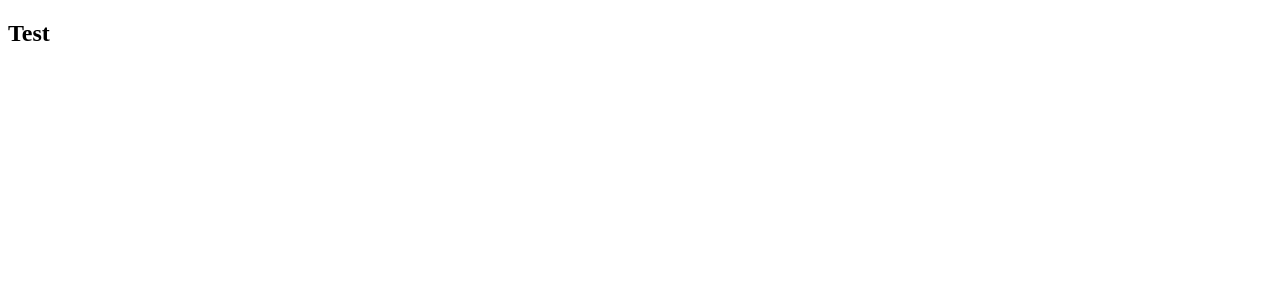
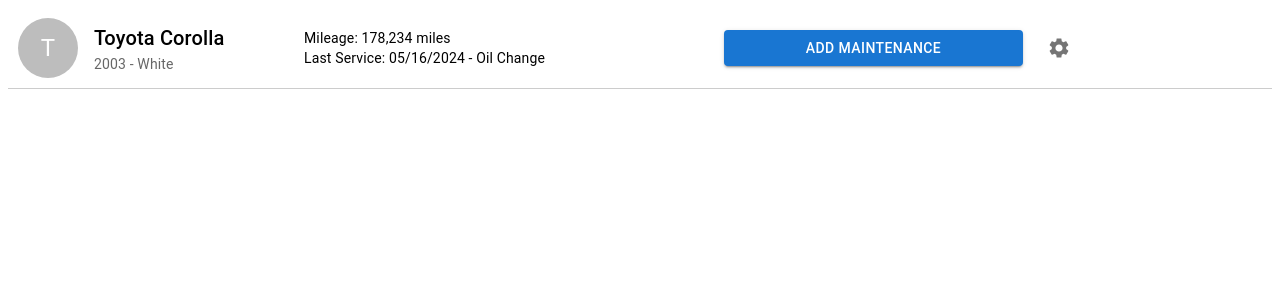
Before and after one commit to Joshua-Bergeron/GarageBook, a Next.js app: page / in a window 1280 px wide. Shown: the top 300 px of the page. Built offline with nearby package versions, Linux system fonts and the light colour scheme.

Commit message:
adds Vehicle Summary List Item Component

```diff
--- a/src/app/page.js
+++ b/src/app/page.js
@@ -1,5 +1,17 @@
 import VehicleSummaryItem from "@/components/VehicleSummaryItem";
+import * as React from "react";
+
+const vehicle = {
+  make: "Toyota",
+  model: "Corolla",
+  year: "2003",
+  mileage: 178234,
+  color: "White",
+  value: "3000",
+  lastServiceDate: "05/16/2024",
+  lastServiceType: "Oil Change",
+};
 
 export default function Home() {
-  return <VehicleSummaryItem />;
+  return <VehicleSummaryItem {...vehicle} />;
 }
--- /dev/null
+++ b/src/components/VehicleDetails.jsx
@@ -0,0 +1,21 @@
+import * as React from "react";
+import { Grid, Typography } from "@mui/material";
+
+function VehicleDetails({ make, model, year, color }) {
+  return (
+    <Grid item xs={6} sm={4} md={2}>
+      <Typography variant="h6" data-testid="make-model">
+        {make} {model}
+      </Typography>
+      <Typography
+        variant="body2"
+        color="text.secondary"
+        data-testid="year-color"
+      >
+        {year} - {color}
+      </Typography>
+    </Grid>
+  );
+}
+
+export default VehicleDetails;
--- a/src/components/VehicleSummaryItem.jsx
+++ b/src/components/VehicleSummaryItem.jsx
@@ -1,15 +1,85 @@
-const car = {
-  make: "Toyota",
-  model: "Corolla",
-  year: "2003",
-  mileage: "178234",
-  color: "white",
+"use client";
+import * as React from "react";
+import {
+  ListItem,
+  Typography,
+  Avatar,
+  IconButton,
+  Button,
+  Grid,
+} from "@mui/material";
+import SettingsIcon from "@mui/icons-material/Settings";
+import milesFormatter from "@/utils/milesFormatter";
+import VehicleDetails from "./VehicleDetails";
+
+const VehicleSummaryItem = ({
+  make = "Unknown",
+  model = "Unknown",
+  year = "Unknown",
+  mileage = 0,
+  color = "Unknown",
+  lastServiceDate,
+  lastServiceType,
+}) => {
+  function handleAddMaintenanceClick() {
+    console.log();
+  }
+
+  function handleSettingsClick() {
+    console.log();
+  }
+
+  return (
+    <ListItem
+      sx={{
+        width: "100%",
+        borderBottom: "1px solid #ccc",
+        padding: "10px",
+      }}
+    >
+      <Grid container spacing={2} alignItems="center" direction="row">
+        <Grid item>
+          <Avatar sx={{ width: 60, height: 60, fontSize: "1.5rem" }}>
+            {make.charAt(0)}
+          </Avatar>
+        </Grid>
+
+        <VehicleDetails make={make} model={model} year={year} color={color} />
+
+        <Grid item xs={12} sm={6} md={4}>
+          <Typography variant="body2" data-testid="mileage">
+            Mileage: {milesFormatter(mileage)} miles
+          </Typography>
+          {lastServiceDate && lastServiceType && (
+            <Typography variant="body2" data-testid="last-service">
+              Last Service: {lastServiceDate} - {lastServiceType}
+            </Typography>
+          )}
+        </Grid>
+
+        <Grid item xs={10} sm={11} md={3}>
+          <Button
+            variant="contained"
+            fullWidth
+            data-testid="maintenance-button"
+            onClick={handleAddMaintenanceClick}
+          >
+            Add Maintenance
+          </Button>
+        </Grid>
+
+        <Grid item xs={1} sm={1} md={1}>
+          <IconButton
+            aria-label="delete"
+            data-testid="settings-button"
+            onClick={handleSettingsClick}
+          >
+            <SettingsIcon />
+          </IconButton>
+        </Grid>
+      </Grid>
+    </ListItem>
+  );
 };
 
-export default function VehicleSummaryItem() {
-  return (
-    <section>
-      <h1>Test</h1>
-    </section>
-  );
-}
+export default VehicleSummaryItem;
```
Also changed, not shown: 2 other files (tests, documents, lock files or other folders).
